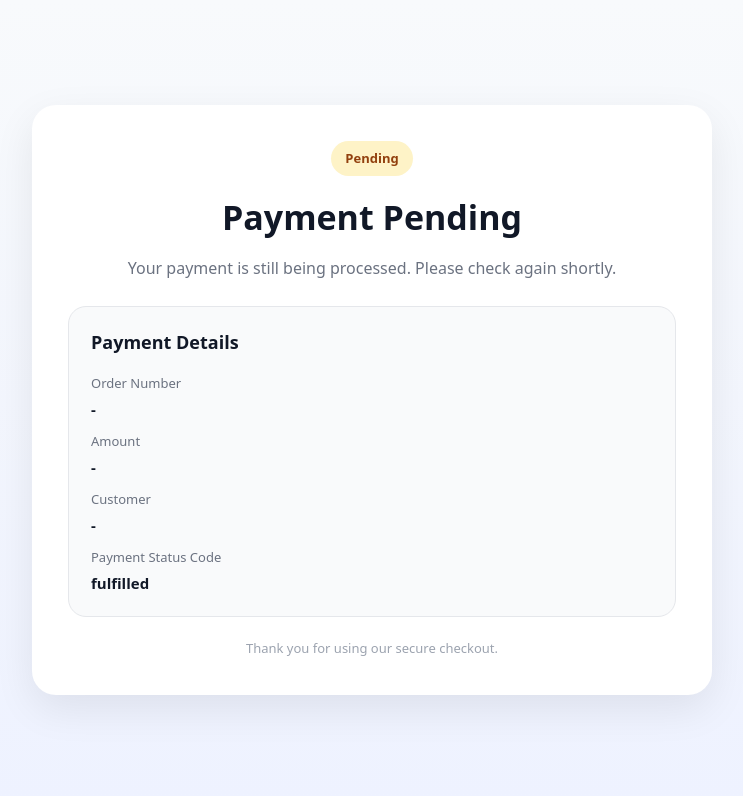
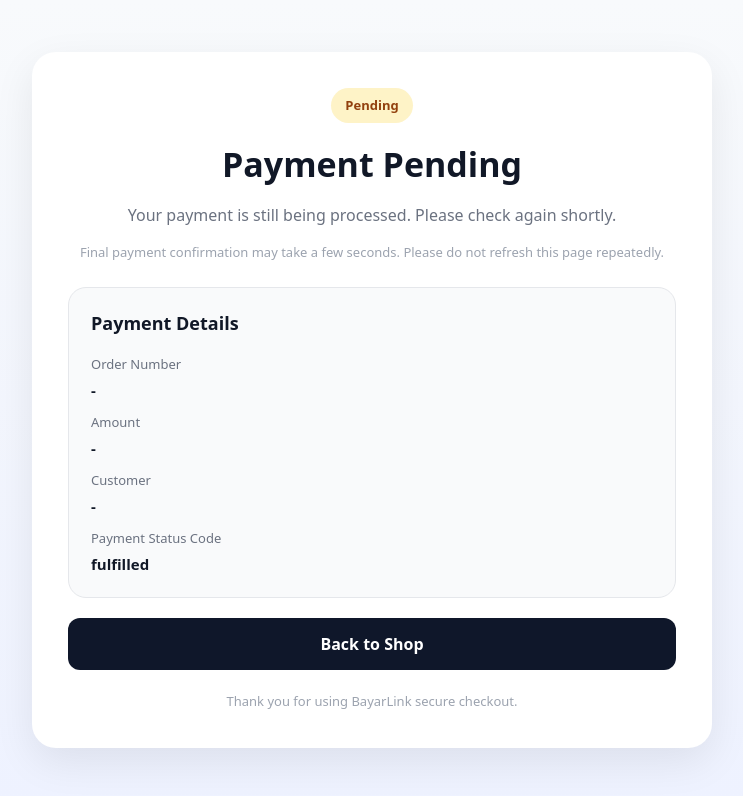
Before and after one commit to maizhakimm/pay-link, a Next.js app: page /payment-return in a window 1280 px wide. Shown: the top 796 px of the page, without its empty margins (268-1011 px from the left). Built offline with nearby package versions, Linux system fonts and the light colour scheme.

Commit message:
Update page.tsx

```diff
--- a/src/app/payment-return/page.tsx
+++ b/src/app/payment-return/page.tsx
@@ -54,6 +54,9 @@ export default function PaymentReturnPage({
   searchParams,
 }: PaymentReturnPageProps) {
   const statusInfo = getStatusDetails(searchParams.status)
+  const isSuccess = Number(searchParams.status) === 3
+  const isFailed = Number(searchParams.status) === 2
+  const isCancelled = Number(searchParams.status) === 4
 
   return (
     <main
@@ -100,7 +103,7 @@ export default function PaymentReturnPage({
               fontWeight: 800,
             }}
           >
-            {statusInfo.title}
+            {isSuccess ? '🎉 Payment Successful' : statusInfo.title}
           </h1>
 
           <p
@@ -112,6 +115,18 @@ export default function PaymentReturnPage({
             }}
           >
             {searchParams.status_description || statusInfo.message}
+          </p>
+
+          <p
+            style={{
+              margin: '12px 0 0 0',
+              color: '#9ca3af',
+              fontSize: '13px',
+              lineHeight: 1.7,
+            }}
+          >
+            Final payment confirmation may take a few seconds. Please do not
+            refresh this page repeatedly.
           </p>
         </div>
 
@@ -136,41 +151,135 @@ export default function PaymentReturnPage({
 
           <div style={{ display: 'grid', gap: '12px' }}>
             <div>
-              <div style={{ fontSize: '13px', color: '#6b7280', marginBottom: '4px' }}>
+              <div
+                style={{
+                  fontSize: '13px',
+                  color: '#6b7280',
+                  marginBottom: '4px',
+                }}
+              >
                 Order Number
               </div>
-              <div style={{ fontSize: '15px', color: '#111827', fontWeight: 600 }}>
+              <div
+                style={{
+                  fontSize: '15px',
+                  color: '#111827',
+                  fontWeight: 600,
+                }}
+              >
                 {searchParams.order_number || '-'}
               </div>
             </div>
 
             <div>
-              <div style={{ fontSize: '13px', color: '#6b7280', marginBottom: '4px' }}>
+              <div
+                style={{
+                  fontSize: '13px',
+                  color: '#6b7280',
+                  marginBottom: '4px',
+                }}
+              >
                 Amount
               </div>
-              <div style={{ fontSize: '15px', color: '#111827', fontWeight: 600 }}>
+              <div
+                style={{
+                  fontSize: '15px',
+                  color: '#111827',
+                  fontWeight: 600,
+                }}
+              >
                 {searchParams.amount ? `MYR ${searchParams.amount}` : '-'}
               </div>
             </div>
 
             <div>
-              <div style={{ fontSize: '13px', color: '#6b7280', marginBottom: '4px' }}>
+              <div
+                style={{
+                  fontSize: '13px',
+                  color: '#6b7280',
+                  marginBottom: '4px',
+                }}
+              >
                 Customer
               </div>
-              <div style={{ fontSize: '15px', color: '#111827', fontWeight: 600 }}>
+              <div
+                style={{
+                  fontSize: '15px',
+                  color: '#111827',
+                  fontWeight: 600,
+                }}
+              >
                 {searchParams.payer_name || '-'}
               </div>
             </div>
 
             <div>
-              <div style={{ fontSize: '13px', color: '#6b7280', marginBottom: '4px' }}>
+              <div
+                style={{
+                  fontSize: '13px',
+                  color: '#6b7280',
+                  marginBottom: '4px',
+                }}
+              >
                 Payment Status Code
               </div>
-              <div style={{ fontSize: '15px', color: '#111827', fontWeight: 600 }}>
+              <div
+                style={{
+                  fontSize: '15px',
+                  color: '#111827',
+                  fontWeight: 600,
+                }}
+              >
                 {searchParams.status || '-'}
               </div>
             </div>
           </div>
+        </div>
+
+        <div
+          style={{
+            marginTop: '20px',
+            display: 'grid',
+            gap: '10px',
+          }}
+        >
+          <button
+            onClick={() => {
+              window.location.href = '/'
+            }}
+            style={{
+              width: '100%',
+              padding: '14px',
+              borderRadius: '12px',
+              background: '#0f172a',
+              color: '#fff',
+              fontWeight: 700,
+              border: 'none',
+              cursor: 'pointer',
+            }}
+          >
+            Back to Shop
+          </button>
+
+          {(isFailed || isCancelled) && (
+            <button
+              onClick={() => {
+                window.history.back()
+              }}
+              style={{
+                width: '100%',
+                padding: '14px',
+                borderRadius: '12px',
+                background: '#ffffff',
+                color: '#111827',
+                fontWeight: 700,
+                border: '1px solid #d1d5db',
+                cursor: 'pointer',
+              }}
+            >
+              Try Again
+            </button>
+          )}
         </div>
 
         <p
@@ -182,7 +291,7 @@ export default function PaymentReturnPage({
             lineHeight: 1.7,
           }}
         >
-          Thank you for using our secure checkout.
+          Thank you for using BayarLink secure checkout.
         </p>
       </div>
     </main>
```
